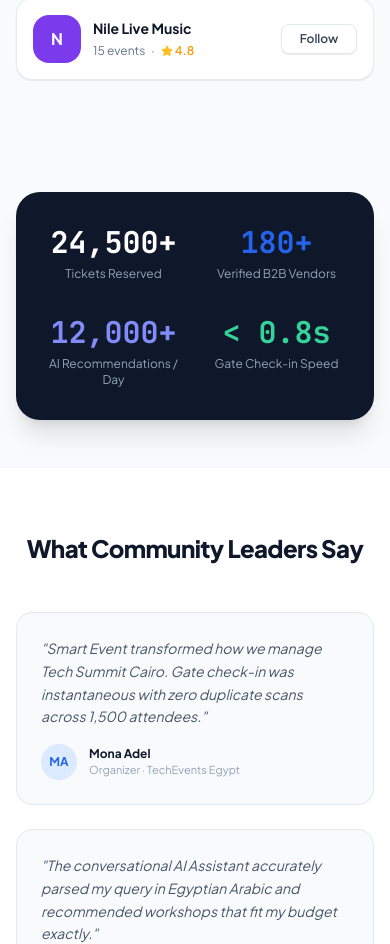
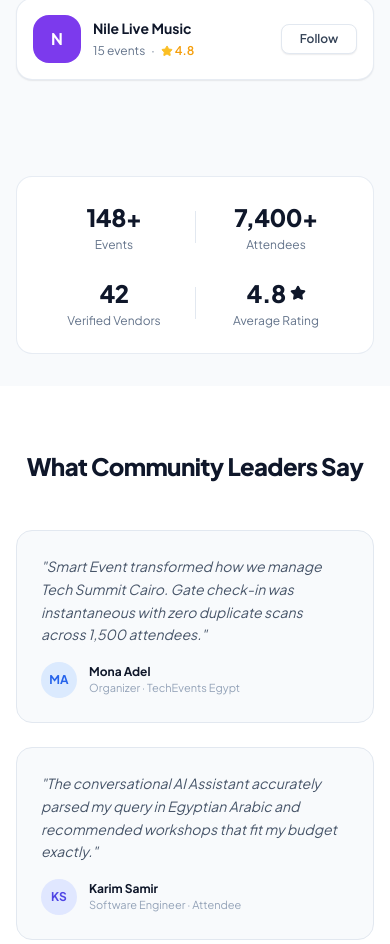
Before and after one commit to mmed555/event-smart, a React (Vite) app in the folder frontend/: page / in a window 390 px wide. Shown: the part 6987-7931 px from the top of the page. Built offline with nearby package versions, Linux system fonts and the light colour scheme.

Commit message:
feat(frontend): align metrics statistics section with Figma design (#17)
* feat(frontend): implement missing landing page sections from Figma

* fix(frontend): refine top organizers card responsiveness and metrics RTL direction

* feat(frontend): align metrics statistics section with Figma design

```diff
--- a/frontend/src/features/attendee/LandingView.tsx
+++ b/frontend/src/features/attendee/LandingView.tsx
@@ -616,35 +616,50 @@ export const LandingView: React.FC = () => {
         </div>
       </section>
 
-      {/* 7. Metrics Banner */}
-      <section className="py-12 sm:py-16">
+      {/* 7. Metrics Banner (Matches Figma design) */}
+      <section className="py-8 sm:py-12">
         <div className="mx-auto max-w-[1280px] px-4 sm:px-6 lg:px-8">
-          <div className="rounded-3xl bg-[#0F172A] p-8 sm:p-12 text-white shadow-xl">
-            <div className="grid grid-cols-2 gap-8 lg:grid-cols-4 text-center sm:text-start">
-              <div>
-                <div className="font-mono text-3xl sm:text-4xl font-extrabold text-white" dir="ltr">
-                  24,500+
+          <div className="mx-auto max-w-4xl rounded-2xl border border-slate-200/80 bg-white py-6 sm:py-7 px-4 sm:px-8 shadow-xs">
+            <div className="grid grid-cols-2 gap-y-6 sm:gap-y-0 sm:grid-cols-4 items-center">
+              {[
+                { value: '148+', label: t('Events') },
+                { value: '7,400+', label: t('Attendees') },
+                { value: '42', label: t('Verified Vendors') },
+                { value: '4.8', label: t('Average Rating'), hasStar: true },
+              ].map((stat, idx) => (
+                <div
+                  key={stat.label}
+                  className="relative flex flex-col items-center justify-center text-center px-2"
+                >
+                  {/* Vertical divider for sm+ screens */}
+                  {idx > 0 && (
+                    <div
+                      className="hidden sm:block absolute start-0 top-1/2 -translate-y-1/2 h-10 w-px bg-slate-200"
+                      aria-hidden="true"
+                    />
+                  )}
+                  {/* Vertical divider for mobile screens between col 0 and 1, col 2 and 3 */}
+                  {idx % 2 === 1 && (
+                    <div
+                      className="sm:hidden absolute start-0 top-1/2 -translate-y-1/2 h-8 w-px bg-slate-200"
+                      aria-hidden="true"
+                    />
+                  )}
+
+                  <div
+                    className="text-2xl sm:text-3xl font-extrabold text-slate-900 tracking-tight flex items-center justify-center gap-1"
+                    dir="ltr"
+                  >
+                    <span>{stat.value}</span>
+                    {stat.hasStar && (
+                      <Star className="size-4 sm:size-5 fill-slate-900 text-slate-900" />
+                    )}
+                  </div>
+                  <div className="mt-1 text-xs sm:text-sm text-slate-500 font-normal">
+                    {stat.label}
+                  </div>
                 </div>
-                <div className="mt-1.5 text-xs sm:text-sm text-slate-400">{t('Tickets Reserved')}</div>
-              </div>
-              <div>
-                <div className="font-mono text-3xl sm:text-4xl font-extrabold text-[#2563EB]" dir="ltr">
-                  180+
-                </div>
-                <div className="mt-1.5 text-xs sm:text-sm text-slate-400">{t('Verified B2B Vendors')}</div>
-              </div>
-              <div>
-                <div className="font-mono text-3xl sm:text-4xl font-extrabold text-[#818CF8]" dir="ltr">
-                  12,000+
-                </div>
-                <div className="mt-1.5 text-xs sm:text-sm text-slate-400">{t('AI Recommendations / Day')}</div>
-              </div>
-              <div>
-                <div className="font-mono text-3xl sm:text-4xl font-extrabold text-emerald-400" dir="ltr">
-                  &lt; 0.8s
-                </div>
-                <div className="mt-1.5 text-xs sm:text-sm text-slate-400">{t('Gate Check-in Speed')}</div>
-              </div>
+              ))}
             </div>
           </div>
         </div>
--- a/frontend/src/i18n/index.tsx
+++ b/frontend/src/i18n/index.tsx
@@ -97,6 +97,9 @@ export const DICTIONARY_AR: Record<string, string> = {
   'Following': 'تتابعه',
   'Unfollowed': 'تم إلغاء المتابعة',
   'Trusted by Organizers & Attendees': 'موثوق من آلاف المنظمين والرواد',
+  'Attendees': 'الحضور',
+  'Verified Vendors': 'موردون معتمدون',
+  'Average Rating': 'متوسط التقييم',
   'Tickets Reserved': 'تذكرة محجوزة',
   'Verified B2B Vendors': 'شركة خدمات معتمدة',
   'AI Recommendations / Day': 'توصية ذكية يومياً',
```
